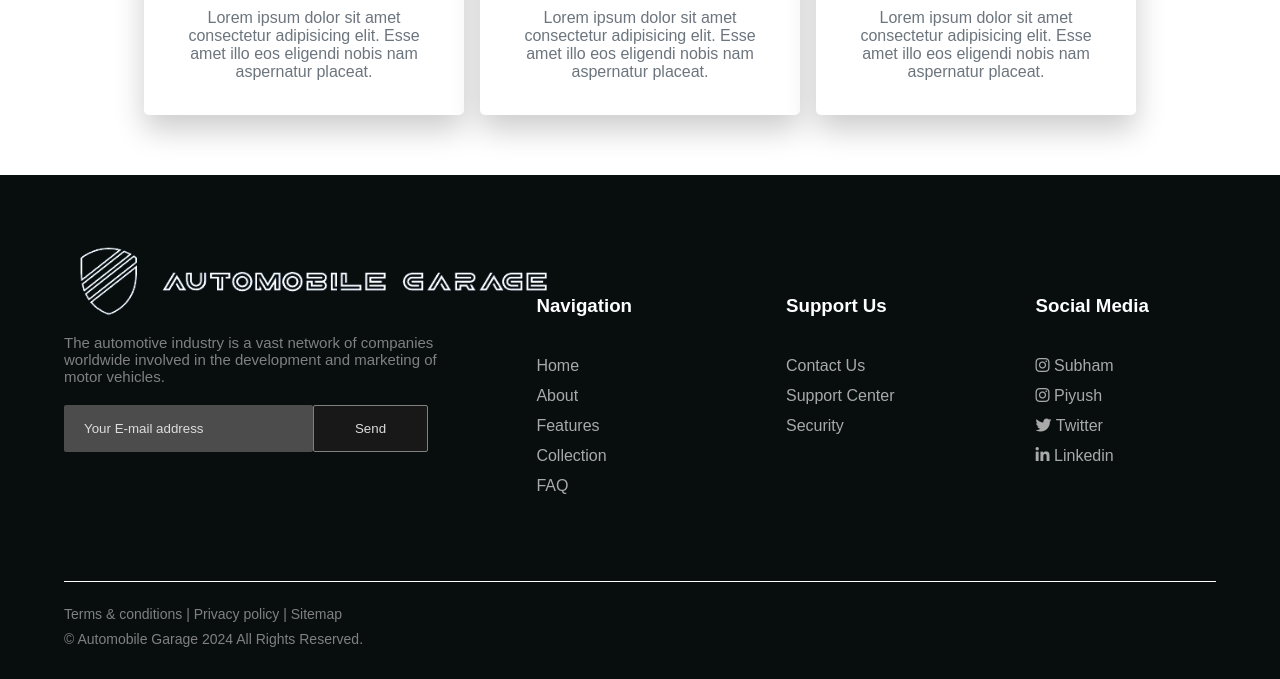
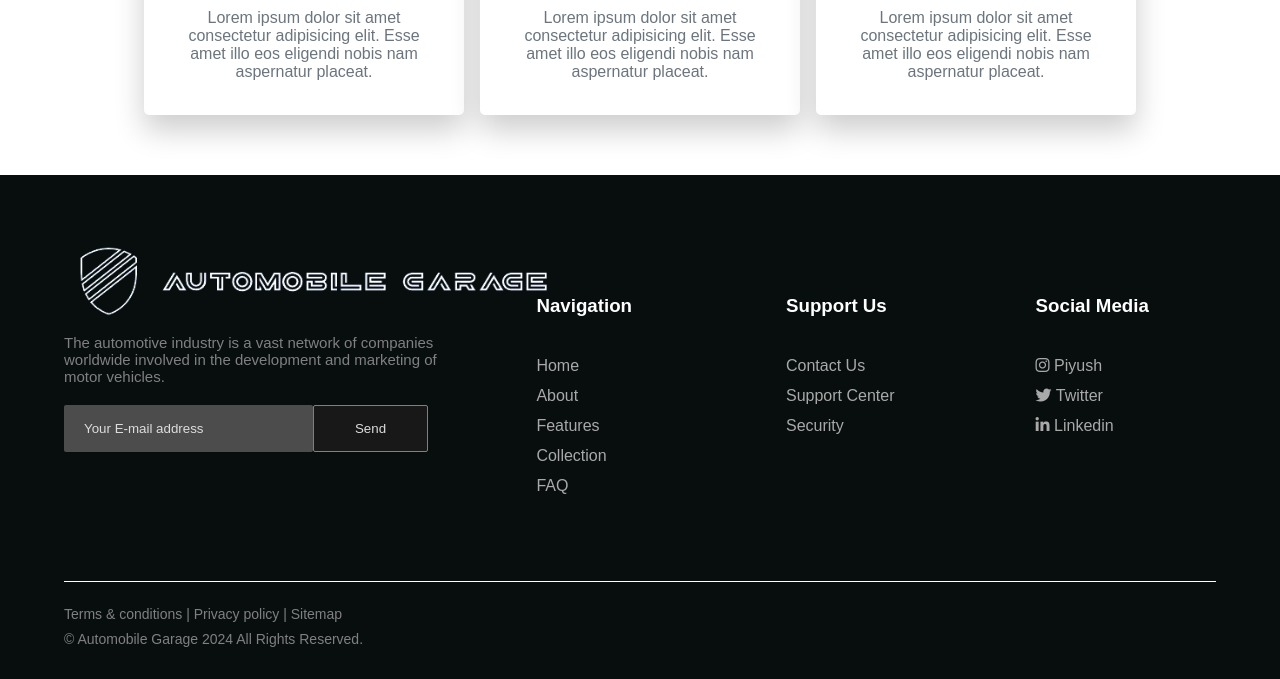
Before and after one commit to PiyushInt/Project, a plain HTML site: page Automobile garage/index.html in a window 1280 px wide. Shown: the part 7319-7998 px from the top of the page. Drawn offline with nearby package versions, Linux system fonts and the light colour scheme; a web font is replaced by a local one.

Commit message:
Update index.html

```diff
--- a/Automobile garage/index.html
+++ b/Automobile garage/index.html
@@ -324,8 +324,6 @@
             </div>
             <div class="part-5-2 Social">
                 <h3>Social Media</h3><br>
-                <a href="https://www.instagram.com/subhs04?igsh=MWx1bXBxeXE2bmlrbA%3D%3D&utm_source=qr"><i
-                        class="fab fa-instagram"></i> Subham</a>
                 <a href="https://www.instagram.com/piyushkumar3814?igsh=cW1xcWZha3JldmR6"><i
                         class="fab fa-instagram"></i> Piyush</a>
                 <a href="#"><i class="fab fa-twitter"></i> Twitter</a>
```
